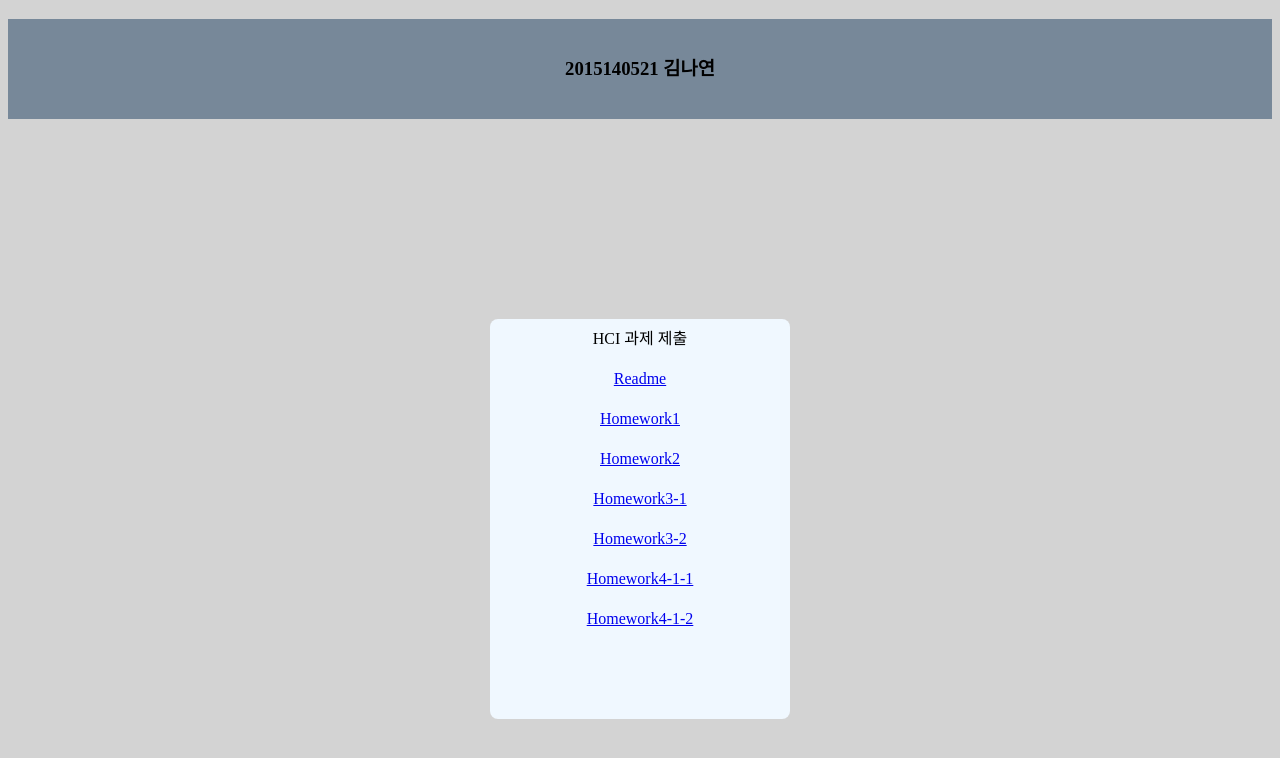
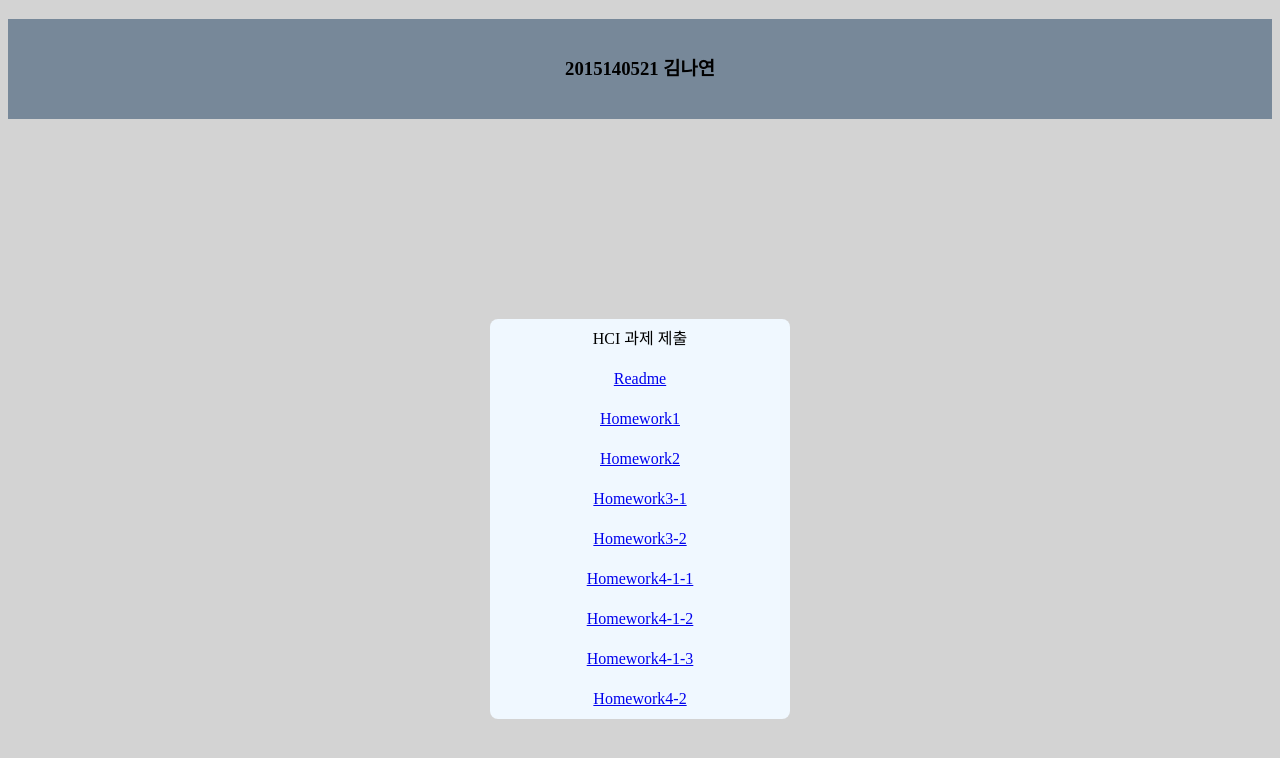
Before and after one commit to me-kite/me-kite.github.io, a plain HTML site: page index.html in a window 1280 px wide. Drawn offline with Linux system fonts and the light colour scheme.

Commit message:
Update index.html

```diff
--- a/index.html
+++ b/index.html
@@ -26,6 +26,10 @@
             <a href="hw4-1/HCI_hw4-1-1.html">Homework4-1-1</a>
             <br />
             <a href="hw4-1/HCI_hw4-1-2.html">Homework4-1-2</a>
+            <br />
+            <a href="hw4-1/HCI_hw4-1-3.html">Homework4-1-3</a>
+            <br />
+            <a href="hw4-1/HCI_hw4-2.html">Homework4-2</a>
         </div>
     </div>
 </body>
```
